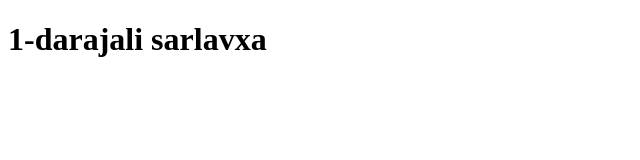
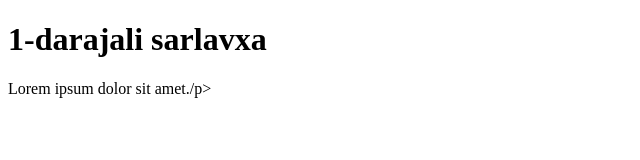
Before and after one commit to ShohjahonSadullayev/git-3-dars, a plain HTML site: page index.html in a window 1280 px wide. Shown: the whole page, without its empty margins (0-640 px from the left). Drawn offline with Linux system fonts and the light colour scheme.

Commit message:
pagaraf yozldi

```diff
--- a/index.html
+++ b/index.html
@@ -7,5 +7,6 @@
 </head>
 <body>
     <h1>1-darajali sarlavxa</h1>
+    <p>Lorem ipsum dolor sit amet./p>
 </body>
 </html>
```
